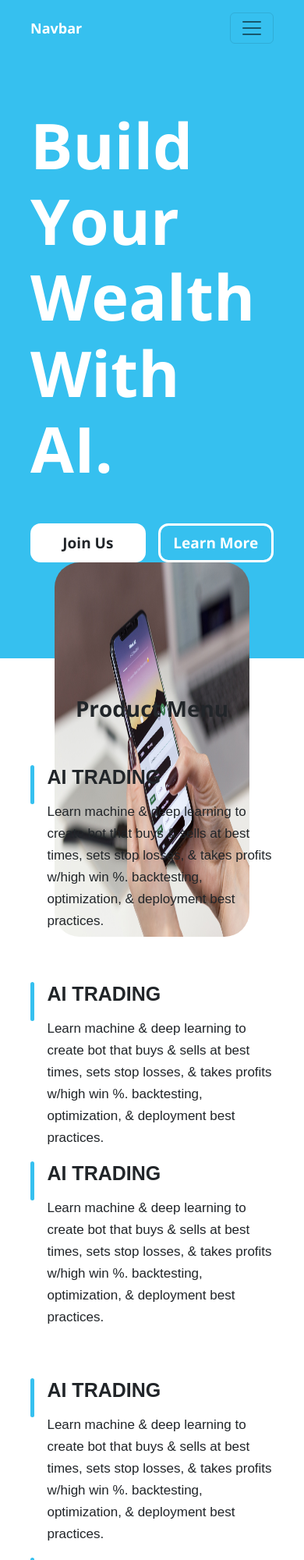
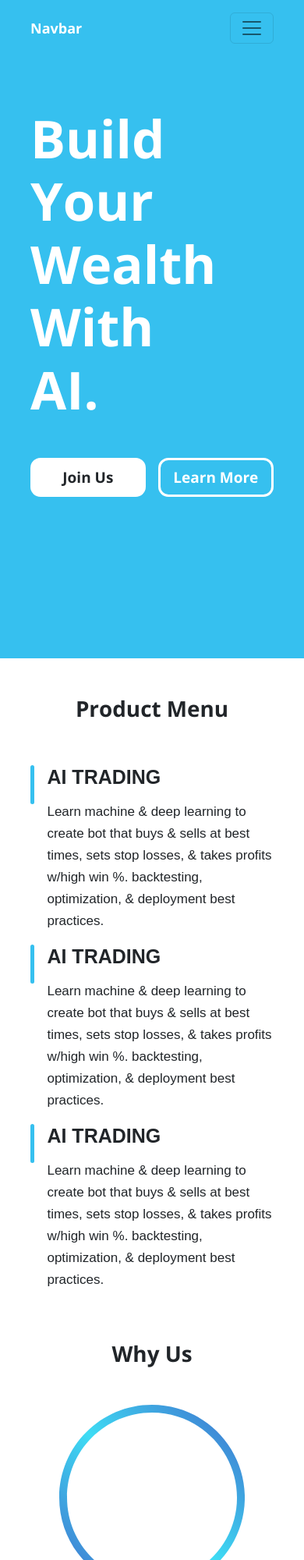
Before and after one commit to AbdulWahabRaza123/fusiqa_clone, a plain HTML site: page index.html in a window 390 px wide. Shown: the top 2000 px of the page at 78% size. Drawn offline with nearby package versions, Linux system fonts and the light colour scheme.

Commit message:
fix changes

```diff
--- a/index.html
+++ b/index.html
@@ -20,8 +20,8 @@
           <button
             class="navbar-toggler"
             type="button"
-            data-toggle="collapse"
-            data-target="#navbarSupportedContent"
+            data-bs-toggle="collapse"
+            data-bs-target="#navbarSupportedContent"
             aria-controls="navbarSupportedContent"
             aria-expanded="false"
             aria-label="Toggle navigation"
@@ -51,7 +51,7 @@
         <!-- <div class="margin_section_1_item"></div> -->
         <div class="section_1_item margin_section_1_item">
           <div class="row">
-            <div class="col-md-6 mx-auto mt-5">
+            <div class="col-md-6 col-lg-6 col-sm-6 col-xs-6 mx-auto mt-5">
               <h1 class="section1_text">
                 Build Your<br />
                 Wealth With<br />
@@ -62,12 +62,12 @@
                 <button class="btn learn_btn ms-3">Learn More</button>
               </div>
             </div>
-            <div class="col-md-6 mx-auto">
+            <div class="col-md-6 col-lg-6 col-sm-6 col-xs-6 mx-auto">
               <div
                 class="d-flex flex-column align-items-center justify-content-center"
               >
                 <img
-                  class="rounded-5"
+                  class="rounded-5 section1_image"
                   src="./images/1.jpg"
                   alt="first"
                   width="80%"
@@ -101,7 +101,8 @@
                 </p>
               </div>
             </div>
-            <div class="mt-5"></div>
+          </div>
+          <div class="item col-md-4 col-lg-4 col-sm-4">
             <div
               class="d-flex flex-row align-items-start justify-content-between"
             >
@@ -117,49 +118,6 @@
             </div>
           </div>
           <div class="item col-md-4 col-lg-4 col-sm-4">
-            <div
-              class="d-flex flex-row align-items-start justify-content-between"
-            >
-              <div class="line me-3"></div>
-              <div class="item_inside">
-                <h3 class="item_heading">AI TRADING</h3>
-                <p class="pt-2 item_text">
-                  Learn machine & deep learning to create bot that buys & sells
-                  at best times, sets stop losses, & takes profits w/high win %.
-                  backtesting, optimization, & deployment best practices.
-                </p>
-              </div>
-            </div>
-            <div class="mt-5"></div>
-            <div
-              class="d-flex flex-row align-items-start justify-content-between"
-            >
-              <div class="line me-3"></div>
-              <div class="item_inside">
-                <h3 class="item_heading">AI TRADING</h3>
-                <p class="pt-2 item_text">
-                  Learn machine & deep learning to create bot that buys & sells
-                  at best times, sets stop losses, & takes profits w/high win %.
-                  backtesting, optimization, & deployment best practices.
-                </p>
-              </div>
-            </div>
-          </div>
-          <div class="item col-md-4 col-lg-4 col-sm-4">
-            <div
-              class="d-flex flex-row align-items-start justify-content-between"
-            >
-              <div class="line me-3"></div>
-              <div class="item_inside">
-                <h3 class="item_heading">AI TRADING</h3>
-                <p class="pt-2 item_text">
-                  Learn machine & deep learning to create bot that buys & sells
-                  at best times, sets stop losses, & takes profits w/high win %.
-                  backtesting, optimization, & deployment best practices.
-                </p>
-              </div>
-            </div>
-            <div class="mt-5"></div>
             <div
               class="d-flex flex-row align-items-start justify-content-between"
             >
@@ -257,12 +215,19 @@
         </div>
       </div>
     </div>
+    <!-- <script src="https://code.jquery.com/jquery-2.1.3.min.js"></script> -->
+    <!-- <script src="http://maxcdn.bootstrapcdn.com/bootstrap/3.3.1/js/bootstrap.min.js"></script> -->
+    <script
+      src="https://code.jquery.com/jquery-3.4.1.slim.min.js"
+      integrity="sha384-J6qa4849blE2+poT4WnyKhv5vZF5SrPo0iEjwBvKU7imGFAV0wwj1yYfoRSJoZ+n"
+      crossorigin="anonymous"
+    ></script>
     <script
       src="https://cdn.jsdelivr.net/npm/bootstrap@5.2.3/dist/js/bootstrap.bundle.min.js"
       integrity="sha384-kenU1KFdBIe4zVF0s0G1M5b4hcpxyD9F7jL+jjXkk+Q2h455rYXK/7HAuoJl+0I4"
       crossorigin="anonymous"
     ></script>
-    <script
+    <!-- <script
       src="https://cdn.jsdelivr.net/npm/@popperjs/core@2.11.6/dist/umd/popper.min.js"
       integrity="sha384-oBqDVmMz9ATKxIep9tiCxS/Z9fNfEXiDAYTujMAeBAsjFuCZSmKbSSUnQlmh/jp3"
       crossorigin="anonymous"
@@ -271,6 +236,6 @@
       src="https://cdn.jsdelivr.net/npm/bootstrap@5.2.3/dist/js/bootstrap.min.js"
       integrity="sha384-cuYeSxntonz0PPNlHhBs68uyIAVpIIOZZ5JqeqvYYIcEL727kskC66kF92t6Xl2V"
       crossorigin="anonymous"
-    ></script>
+    ></script> -->
   </body>
 </html>
--- a/style.css
+++ b/style.css
@@ -81,3 +81,11 @@
   height: 50px;
   border-radius: 13px;
 }
+@media only screen and (max-width: 653px) {
+  .section1_text {
+    font-size: 67px;
+  }
+  .section1_image {
+    display: none;
+  }
+}
```
